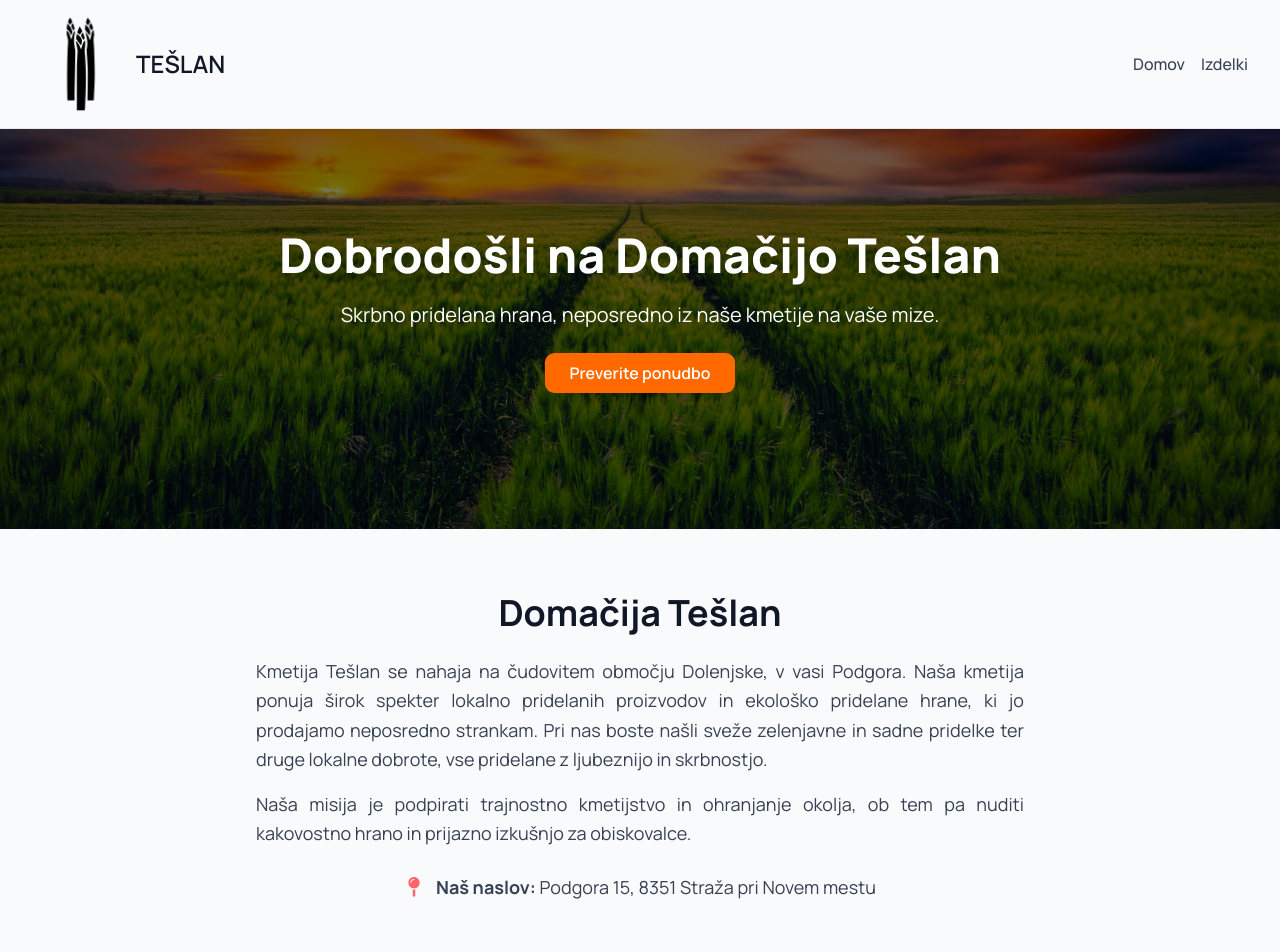
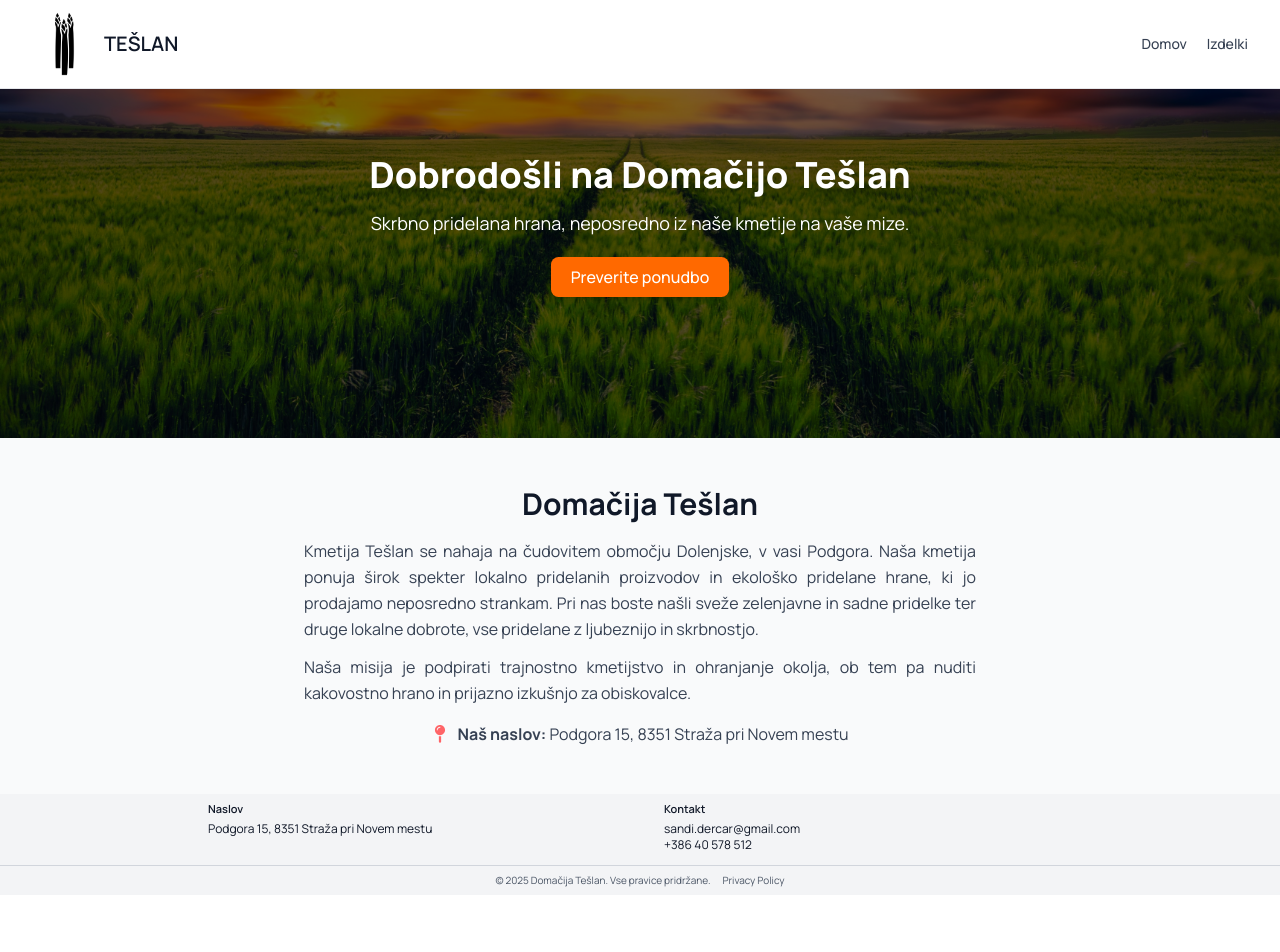
Before and after one commit to BlazBracko/teslan, a Next.js app: page / in a window 1280 px wide. Shown: the top 952 px of the page. After the commit the page ends 895 px from the top, so only its background shows below. Built offline with nearby package versions, Linux system fonts and the light colour scheme.

Commit message:
Popravki footra, layouta in dodan gallery_slider

```diff
--- a/package.json
+++ b/package.json
@@ -16,6 +16,8 @@
     "react": "^19.0.0",
     "react-dom": "^19.0.0",
     "react-icons": "^5.5.0",
+    "react-slick": "^0.30.3",
+    "slick-carousel": "^1.8.1",
     "tailwind-merge": "^3.0.2",
     "tailwindcss-animate": "^1.0.7"
   },
@@ -25,6 +27,7 @@
     "@types/node": "^20",
     "@types/react": "^19",
     "@types/react-dom": "^19",
+    "@types/react-slick": "^0.23.13",
     "eslint": "^9",
     "eslint-config-next": "15.2.1",
     "tailwindcss": "^4",
--- a/src/app/globals.css
+++ b/src/app/globals.css
@@ -1,4 +1,6 @@
 @import 'tailwindcss';
+@import 'slick-carousel/slick/slick.css';
+@import 'slick-carousel/slick/slick-theme.css';
 /*
   ---break---
 */
--- a/src/app/layout.tsx
+++ b/src/app/layout.tsx
@@ -15,7 +15,7 @@ export default function RootLayout({ children }: { children: React.ReactNode })
     <html lang="en" className={`bg-white dark:bg-gray-950 text-black dark:text-white ${manrope.className}`}>
       <body className="min-h-[100dvh] flex flex-col bg-gray-50">
         <Header />
-        <main className="flex-grow">{children}</main>
+        <main className="flex-grow pt-20 sm:pt-22">{children}</main>
         <Footer />
       </body>
     </html>
--- a/src/app/page.tsx
+++ b/src/app/page.tsx
@@ -1,45 +1,57 @@
 import { ContactForm } from '../components/contant_form';
-import { FaMapPin } from 'react-icons/fa';  // Uvoz ikone
+import { FaMapPin } from 'react-icons/fa';
+import GallerySlider from '../components/gallery_slider';
 
 export default function HomePage() {
   return (
     <main className="bg-gray-50 text-gray-900">
-      <section className="relative bg-cover bg-center h-[600px] md:h-[500px] lg:h-[400px]" style={{ backgroundImage: 'url(./home2.jpg)' }}>
-        {/* Efekt za statično sliko */}
+      <section
+        className="relative bg-fixed bg-cover bg-center h-[500px] md:h-[400px] lg:h-[350px]"
+        style={{ backgroundImage: 'url(./home2.jpg)' }}
+      >
         <div className="absolute inset-0 bg-black opacity-50"></div>
-        <div className="relative max-w-7xl mx-auto px-6 sm:px-8 lg:px-12 py-24 text-center">
-          <h1 className="text-4xl sm:text-5xl font-extrabold text-white leading-tight mb-4 drop-shadow-lg">Dobrodošli na Domačijo Tešlan</h1>
-          <p className="text-lg sm:text-xl text-white mb-6 drop-shadow-md">Skrbno pridelana hrana, neposredno iz naše kmetije na vaše mize.</p>
-          <a href="/products" className="inline-block px-6 py-2 bg-orange-500 text-white font-semibold rounded-lg hover:bg-orange-600 transition-all duration-300 shadow-md">Preverite ponudbo</a>
+        <div className="relative max-w-7xl mx-auto px-4 sm:px-6 lg:px-8 py-16 text-center">
+          <h1 className="text-3xl sm:text-4xl font-extrabold text-white leading-tight mb-3 drop-shadow-lg">
+            Dobrodošli na Domačijo Tešlan
+          </h1>
+          <p className="text-base sm:text-lg text-white mb-5 drop-shadow-md">
+            Skrbno pridelana hrana, neposredno iz naše kmetije na vaše mize.
+          </p>
+          <a
+            href="/products"
+            className="inline-block px-5 py-2 bg-orange-500 text-white font-medium rounded-md hover:bg-orange-600 transition-all duration-300 shadow-md"
+          >
+            Preverite ponudbo
+          </a>
         </div>
       </section>
 
-      <div className="max-w-6xl mx-auto px-6 sm:px-8 lg:px-12 py-16 space-y-16">
-        <section className="text-center max-w-3xl mx-auto">
-          <h2 className="text-3xl sm:text-4xl font-bold text-gray-900 mb-6">Domačija Tešlan</h2>
-          <p className="text-base sm:text-lg text-gray-700 mb-4 text-justify leading-relaxed">
-            Kmetija Tešlan se nahaja na čudovitem območju Dolenjske, v vasi Podgora.
-            Naša kmetija ponuja širok spekter lokalno pridelanih proizvodov in ekološko pridelane hrane,
-            ki jo prodajamo neposredno strankam. Pri nas boste našli sveže zelenjavne in sadne pridelke
-            ter druge lokalne dobrote, vse pridelane z ljubeznijo in skrbnostjo.
+      <div className="max-w-5xl mx-auto px-4 sm:px-6 lg:px-8 py-12 space-y-12">
+        <section className="text-center max-w-2xl mx-auto">
+          <h2 className="text-2xl sm:text-3xl font-bold text-gray-900 mb-4">Domačija Tešlan</h2>
+          <p className="text-sm sm:text-base text-gray-700 mb-3 text-justify leading-relaxed">
+            Kmetija Tešlan se nahaja na čudovitem območju Dolenjske, v vasi Podgora. Naša kmetija ponuja širok spekter lokalno pridelanih proizvodov in ekološko pridelane hrane, ki jo prodajamo neposredno strankam. Pri nas boste našli sveže zelenjavne in sadne pridelke ter druge lokalne dobrote, vse pridelane z ljubeznijo in skrbnostjo.
           </p>
-          <p className="text-base sm:text-lg text-gray-700 text-justify leading-relaxed">
-            Naša misija je podpirati trajnostno kmetijstvo in ohranjanje okolja, ob tem pa nuditi kakovostno
-            hrano in prijazno izkušnjo za obiskovalce.
+          <p className="text-sm sm:text-base text-gray-700 text-justify leading-relaxed">
+            Naša misija je podpirati trajnostno kmetijstvo in ohranjanje okolja, ob tem pa nuditi kakovostno hrano in prijazno izkušnjo za obiskovalce.
           </p>
-          <div className="flex items-center justify-center mt-6 space-x-3 text-gray-700">
-            <FaMapPin className="text-xl text-red-400" /> {/* Ikona za lokacijo */}
-            <p className="text-lg">
+          <div className="flex items-center justify-center mt-4 space-x-2 text-gray-700">
+            <FaMapPin className="text-lg text-red-400" />
+            <p className="text-sm sm:text-base">
               <strong>Naš naslov:</strong> Podgora 15, 8351 Straža pri Novem mestu
             </p>
           </div>
         </section>
 
-        <section id="kontakt" className="bg-white p-6 rounded-lg shadow-md max-w-2xl mx-auto">
-          <h2 className="text-3xl font-bold text-gray-900 mb-6 text-center">Kontaktirajte nas</h2>
+        {/* <section id="kontakt" className="bg-white p-5 rounded-lg shadow max-w-xl mx-auto">
+          <h2 className="text-2xl font-bold text-gray-900 mb-4 text-center">Kontaktirajte nas</h2>
           <ContactForm />
-        </section>
+        </section> */}
       </div>
+      {/* 📸 FULL WIDTH GALLERY */}
+      {/* <section className="w-full">
+        <GallerySlider />
+      </section> */}
     </main>
   );
 }
--- a/src/components/footer.tsx
+++ b/src/components/footer.tsx
@@ -1,10 +1,11 @@
 export default function Footer() {
   return (
-      <footer className="bg-gray-100 text-gray-900 py-6 w-full"> {/* Zmanjšana višina */}
-        <div className="max-w-6xl mx-auto px-6 sm:px-8 lg:px-12">
-          <div className="grid grid-cols-1 sm:grid-cols-2 lg:grid-cols-3 gap-8"> {/* Zmanjšan razmik med kolonami */}
-            <div>
-              <h4 className="text-xl font-semibold mb-2">Naslov</h4> {/* Zmanjšan naslov */}
+    <footer className="bg-gray-100 text-gray-900 py-2 w-full text-[11px] sm:text-xs">
+      <div className="max-w-4xl mx-auto px-4">
+        <div className="flex flex-col sm:flex-row justify-center items-center sm:items-start gap-4 sm:gap-12">
+          {/* Naslov */}
+          <div className="flex-1 text-center sm:text-left">
+            <h4 className="text-[11px] font-semibold mb-1">Naslov</h4>
             <a
               href="https://www.google.com/maps"
               target="_blank"
@@ -13,26 +14,28 @@ export default function Footer() {
               Podgora 15, 8351 Straža pri Novem mestu
             </a>
           </div>
-            <div>
-              <h4 className="text-xl font-semibold mb-2">Kontakt</h4> {/* Zmanjšan naslov */}
+
+          {/* Kontakt */}
+          <div className="flex-1 text-center sm:text-left">
+            <h4 className="text-[11px] font-semibold mb-1">Kontakt</h4>
             <a
               href="mailto:sandi.dercar@gmail.com"
-                className="text-gray-900 hover:text-gray-700"
+              className="block text-gray-900 hover:text-gray-700"
             >
               sandi.dercar@gmail.com
             </a>
-              <p>
             <a
-                  href="tel:+19172678533"
-                  className="text-gray-900 hover:text-gray-700"
+              href="tel:+38640578512"
+              className="block text-gray-900 hover:text-gray-700"
             >
               +386 40 578 512
             </a>
-              </p>
           </div>
         </div>
       </div>
-        <div className="border-t border-gray-300 mt-8 pt-2 text-xs sm:text-xs text-gray-600 flex flex-col sm:flex-row justify-center items-center space-y-1 sm:space-y-0 sm:space-x-2"> {/* Zmanjšan prostor in besedilo */}
+
+      {/* Bottom line */}
+      <div className="border-t border-gray-300 mt-3 pt-2 text-[10px] text-gray-600 flex flex-col sm:flex-row justify-center items-center space-y-1 sm:space-y-0 sm:space-x-3">
         <span>© 2025 Domačija Tešlan. Vse pravice pridržane.</span>
         <a href="/privacyPolicy" className="hover:text-gray-500">
           Privacy Policy
--- /dev/null
+++ b/src/components/gallery_slider.tsx
@@ -0,0 +1,72 @@
+'use client';
+
+import Slider from 'react-slick';
+import Image from 'next/image';
+import 'slick-carousel/slick/slick.css';
+import 'slick-carousel/slick/slick-theme.css';
+
+const products = [
+  {
+    src: '/slika1.jpeg',
+    price: 'od 66,00 €',
+    title: 'Nepozabni dan v ribjem vrtu Fonda',
+  },
+  {
+    src: '/krompir.jpg',
+    price: 'od 119,00 €',
+    title: 'Mojster Plečnik',
+  },
+  {
+    src: '/jagode.png',
+    price: 'od 115,00 €',
+    title: 'Meet Meat & Eat – zgodba o mesu, za katerega si je vredno vzeti čas',
+  },
+];
+
+export default function ProductCarousel() {
+  const settings = {
+    dots: true,
+    infinite: true,
+    speed: 500,
+    autoplay: true,
+    autoplaySpeed: 4000,
+    slidesToShow: 3,
+    slidesToScroll: 1,
+    arrows: true,
+    responsive: [
+      {
+        breakpoint: 1024,
+        settings: { slidesToShow: 2 },
+      },
+      {
+        breakpoint: 640,
+        settings: { slidesToShow: 1 },
+      },
+    ],
+  };
+
+  return (
+    <div className="w-full bg-white py-14">
+      <div className="mx-auto max-w-[1920px]">
+        <Slider {...settings}>
+          {products.map((item, idx) => (
+            <div key={idx} className="px-4">
+              <div className="group relative bg-white rounded-md overflow-hidden shadow-md hover:shadow-xl transition duration-300">
+                {/* Image */}
+                <div className="relative h-[400px] w-full overflow-hidden">
+                  <Image
+                    src={item.src}
+                    alt={item.title}
+                    layout="fill"
+                    objectFit="cover"
+                    className="transition-transform duration-500 group-hover:scale-105"
+                  />
+                </div>
+              </div>
+            </div>
+          ))}
+        </Slider>
+      </div>
+    </div>
+  );
+}
--- a/src/components/header.tsx
+++ b/src/components/header.tsx
@@ -1,19 +1,52 @@
+'use client';
+
+import { useEffect, useState } from 'react';
 import Link from 'next/link';
 import Image from 'next/image';
+import clsx from 'clsx';
 
 export default function Header() {
+  const [scrolled, setScrolled] = useState(false);
+
+  useEffect(() => {
+    const handleScroll = () => {
+      setScrolled(window.scrollY > 20);
+    };
+    window.addEventListener('scroll', handleScroll);
+    return () => window.removeEventListener('scroll', handleScroll);
+  }, []);
+
   return (
-    <header className="border-b border-gray-200">
-      <div className="max-w-7xl mx-auto px-4 sm:px-6 lg:px-8 py-4 flex justify-between items-center">
+    <header
+      className={clsx(
+        'fixed top-0 left-0 right-0 z-50 bg-white border-b border-gray-200 transition-all duration-300',
+        scrolled ? 'py-1 shadow-sm' : 'py-3'
+      )}
+    >
+      <div className="max-w-7xl mx-auto px-4 sm:px-6 lg:px-8 flex justify-between items-center">
         <Link href="/" className="flex items-center">
-          {/* Slika se bo prilagodila glede na velikost zaslona */}
-          <Image src="/sparglji2.png" alt="Šparglji" width={80} height={40} className="w-16 h-16 sm:w-24 sm:h-24" />
-          <span className="ml-2 text-xl sm:text-2xl font-semibold text-gray-900">TEŠLAN</span>
+          <Image
+            src="/sparglji2.png"
+            alt="Šparglji"
+            width={56}
+            height={56}
+            className={clsx(
+              'transition-all duration-300',
+              scrolled ? 'w-8 h-8 sm:w-12 sm:h-12' : 'w-12 h-12 sm:w-16 sm:h-16'
+            )}
+          />
+          <span
+            className={clsx(
+              'ml-2 font-semibold text-gray-900 transition-all duration-300',
+              scrolled ? 'text-base sm:text-lg' : 'text-lg sm:text-xl'
+            )}
+          >
+            TEŠLAN
+          </span>
         </Link>
-        <div className="flex items-center space-x-4">
-          {/* Prilagoditev velikosti gumba na različnih zaslonih */}
-          <Link href="/" className="text-sm sm:text-base font-medium text-gray-700 hover:text-gray-900">Domov</Link>
-          <Link href="/products" className="text-sm sm:text-base font-medium text-gray-700 hover:text-gray-900">Izdelki</Link>
+        <div className="flex items-center space-x-3 sm:space-x-5">
+          <Link href="/" className="text-xs sm:text-sm font-medium text-gray-700 hover:text-gray-900">Domov</Link>
+          <Link href="/products" className="text-xs sm:text-sm font-medium text-gray-700 hover:text-gray-900">Izdelki</Link>
         </div>
       </div>
     </header>
```
Also changed, not shown: src/app/products/page.tsx (+25 -28 lines), public/slika1.jpeg (added), 1 other file (tests, documents, lock files or other folders). Lines whose indentation alone changed are shown as unchanged.
